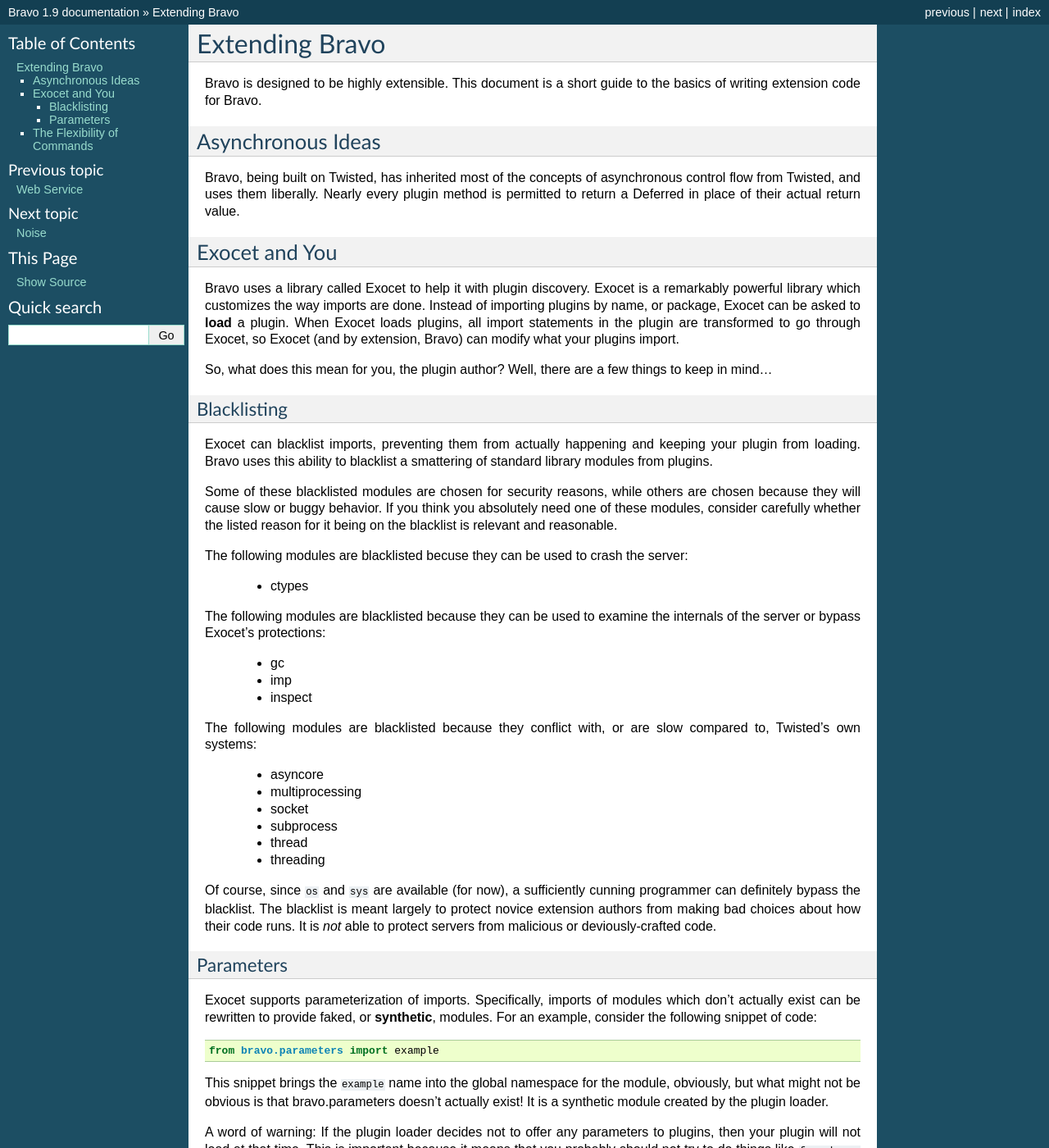
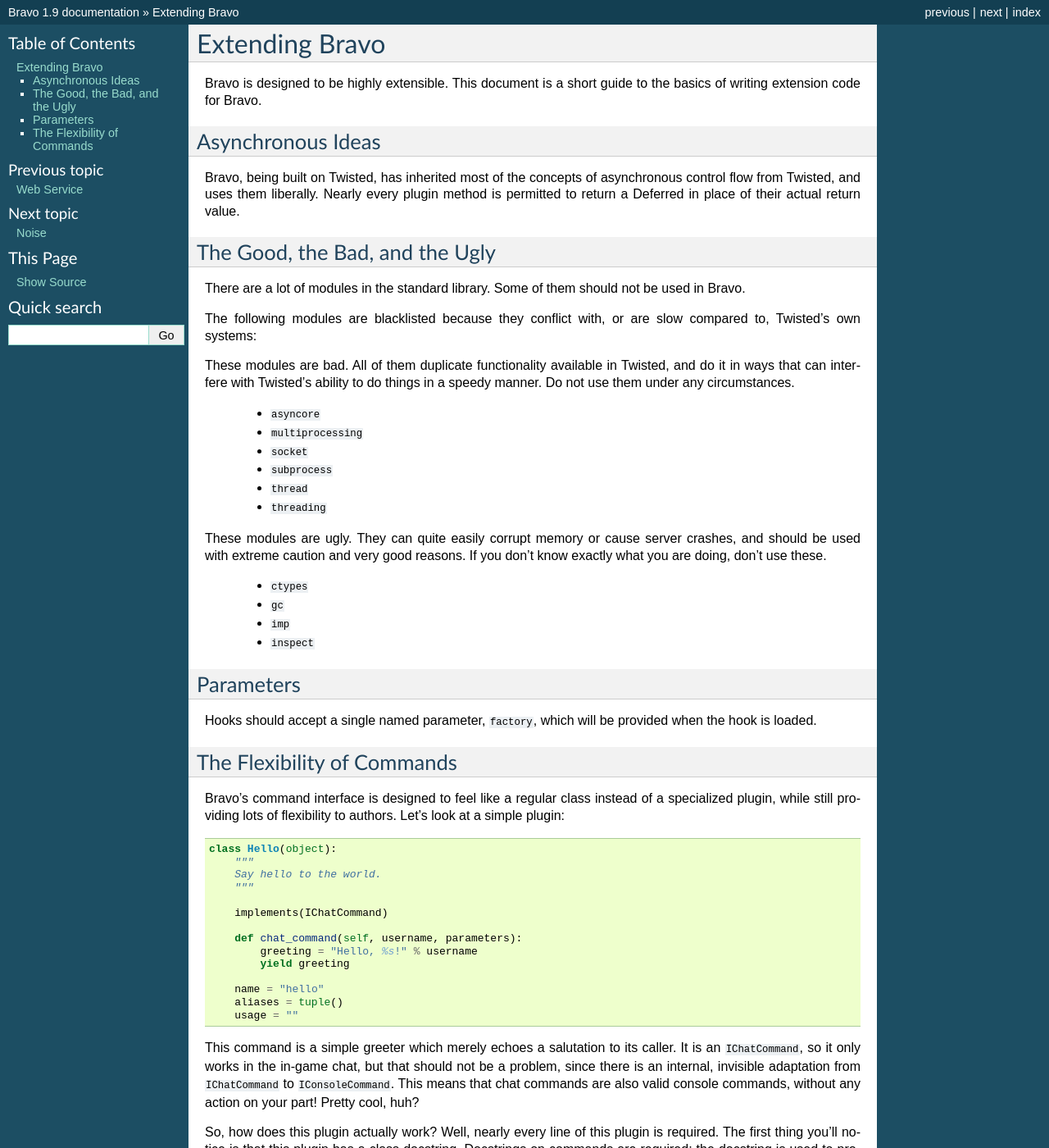
Before and after one commit to bravoserver/bravo, a Sphinx documentation site: the page built from docs/extending.rst, in a window 1280 px wide and 1400 px high. Shown: the whole window at 82% size. Built offline with Sphinx 7.4.7, drawn with Linux system fonts in a browser that asks for light colours; formulas are drawn with MathJax 3; some of the changed text lies outside the part shown.

Commit message:
docs: Update.
Mostly remove Exocet info and bump some numbers.

```diff
--- a/docs/administration.rst
+++ b/docs/administration.rst
@@ -102,6 +102,10 @@
     Which serializer to use for saving worlds. Currently, the "alpha" and
     "beta" serializers are provided for MC Alpha and MC Beta compatibility,
     respectively.
+seed
+    A numeric seed to use for terrain generation. If omitted, the seed will be
+    generated when the world is created. This option only affects new worlds;
+    existing worlds already have a seed.
 
 Plugin Data Files
 =================
--- a/docs/extending.rst
+++ b/docs/extending.rst
@@ -13,90 +13,40 @@
 plugin method is permitted to return a Deferred in place of their actual
 return value.
 
-Exocet and You
-==============
+The Good, the Bad, and the Ugly
+===============================
 
-Bravo uses a library called Exocet to help it with plugin discovery. Exocet is
-a remarkably powerful library which customizes the way imports are done.
-Instead of importing plugins by name, or package, Exocet can be asked to
-**load** a plugin. When Exocet loads plugins, all import statements in the
-plugin are transformed to go through Exocet, so Exocet (and by extension,
-Bravo) can modify what your plugins import.
-
-So, what does this mean for you, the plugin author? Well, there are a few
-things to keep in mind...
-
-Blacklisting
-------------
-
-Exocet can blacklist imports, preventing them from actually happening and
-keeping your plugin from loading. Bravo uses this ability to blacklist a
-smattering of standard library modules from plugins.
-
-Some of these blacklisted modules are chosen for security reasons, while
-others are chosen because they will cause slow or buggy behavior. If you think
-you absolutely need one of these modules, consider carefully whether the
-listed reason for it being on the blacklist is relevant and reasonable.
-
-The following modules are blacklisted becuse they can be used to crash the
-server:
-
- * ctypes
-
-The following modules are blacklisted because they can be used to examine the
-internals of the server or bypass Exocet's protections:
-
- * gc
- * imp
- * inspect
+There are a lot of modules in the standard library. Some of them should not be
+used in Bravo.
 
 The following modules are blacklisted because they conflict with, or are slow
 compared to, Twisted's own systems:
 
- * asyncore
- * multiprocessing
- * socket
- * subprocess
- * thread
- * threading
+These modules are bad. All of them duplicate functionality available in
+Twisted, and do it in ways that can interfere with Twisted's ability to do
+things in a speedy manner. Do not use them under any circumstances.
 
-Of course, since ``os`` and ``sys`` are available (for now), a sufficiently
-cunning programmer can definitely bypass the blacklist. The blacklist is meant
-largely to protect novice extension authors from making bad choices about how
-their code runs. It is *not* able to protect servers from malicious or
-deviously-crafted code.
+ * ``asyncore``
+ * ``multiprocessing``
+ * ``socket``
+ * ``subprocess``
+ * ``thread``
+ * ``threading``
+
+These modules are ugly. They can quite easily corrupt memory or cause server
+crashes, and should be used with extreme caution and very good reasons. If you
+don't know exactly what you are doing, don't use these.
+
+ * ``ctypes``
+ * ``gc``
+ * ``imp``
+ * ``inspect``
 
 Parameters
-----------
+==========
 
-Exocet supports parameterization of imports. Specifically, imports of modules
-which don't actually exist can be rewritten to provide faked, or
-**synthetic**, modules. For an example, consider the following snippet of
-code::
-
-    from bravo.parameters import example
-
-This snippet brings the ``example`` name into the global namespace for the
-module, obviously, but what might not be obvious is that bravo.parameters
-doesn't actually exist! It is a synthetic module created by the plugin loader.
-
-A word of warning: If the plugin loader decides not to offer any parameters to
-plugins, then your plugin will not load at that time. This is important
-because it means that you probably should not try to do things like ``from
-bravo import parameters``. Import exactly the names you need to import; don't
-have imports which do nothing.
-
-Of course, if you want to have a name available, but it is ultimately
-optional, the following is legal and works fine::
-
-    try:
-        from bravo.parameters import example
-    except ImportError:
-        example = None
-
-The following parameters might be available:
-
- * ``factory``: The factory owning this instance of the plugin.
+Hooks should accept a single named parameter, ``factory``, which will be
+provided when the hook is loaded.
 
 The Flexibility of Commands
 ===========================
--- a/docs/furnace.rst
+++ b/docs/furnace.rst
@@ -8,8 +8,6 @@
 
 .. code-block:: python
 
-    from bravo.parameters import factory
-    ...
     # inform content of furnace was probably changed
     d = factory.world.request_chunk(bigx, bigz)
     @d.addCallback
@@ -17,7 +15,6 @@
         furnace = self.get_furnace_tile(chunk, (x, y, z))
         if furnace is not None:
             furnace.changed(factory, coords)
-    ...
 
 ``Furnace.changed()`` method checks if current furnace shall start to burn:
 it must have source item, fuel and must have valid recipe. If it meets the
```
Also changed, not shown: docs/introduction.rst (+8 -6 lines), docs/philosophy.rst (+20 -9 lines), docs/troubleshooting.rst (+7 -12 lines).
